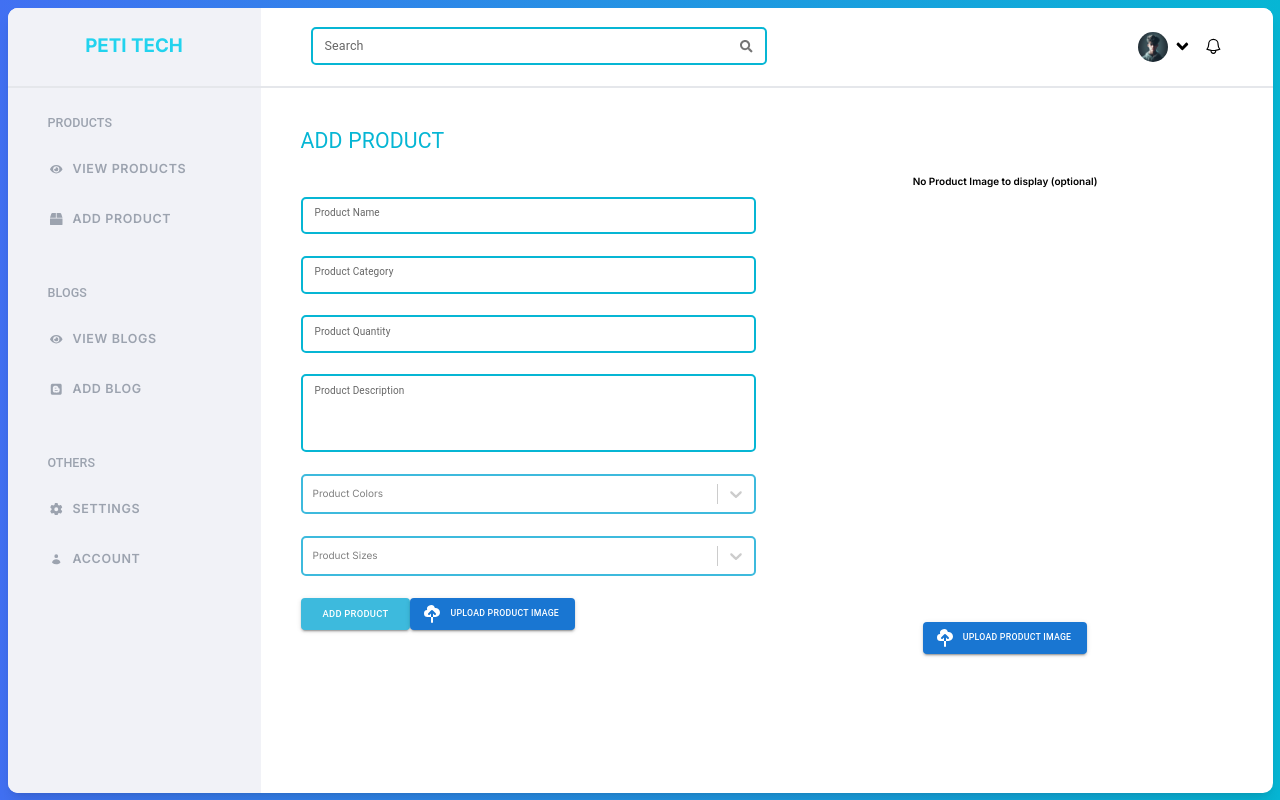
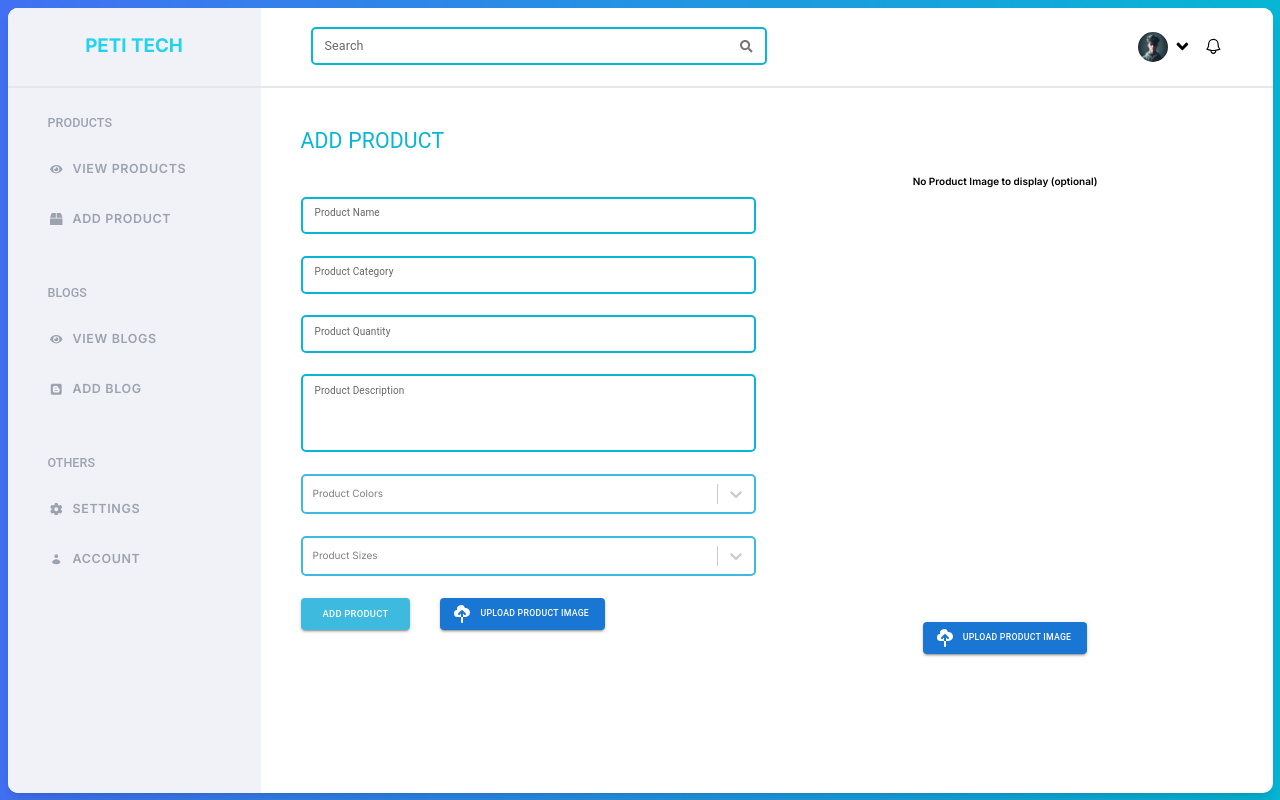
Before and after one commit to AhmedAbdEl-NasserAhmed/ECS-Commerce, a Next.js app: page /admin/dashboard/product in a window 1280 px wide. Built offline with nearby package versions, Linux system fonts and the light colour scheme.

Commit message:
Finishing product Form

```diff
--- a/src/app/admin/dashboard/layout.module.scss
+++ b/src/app/admin/dashboard/layout.module.scss
@@ -3,6 +3,6 @@
   grid-template-rows: max-content 1fr;
   grid-template-columns: minmax(max-content, 1fr) 4fr;
   justify-content: space-between;
-  overflow-y: scroll;
+  // overflow-y: scroll;
   height: 100%;
 }
--- a/src/app/admin/dashboard/layout.tsx
+++ b/src/app/admin/dashboard/layout.tsx
@@ -9,7 +9,9 @@ interface Props {
 function AdminPage({ children }: Props) {
   return (
     <div className="bg-gradient-to-r from-mainColor to-cyan-500 overflow-hidden  h-[100vh] px-3 py-3  ">
-      <div className={`${styles.container} bg-white rounded-2xl shadow-lg`}>
+      <div
+        className={`${styles.container} bg-white rounded-2xl overflow-hidden shadow-lg  `}
+      >
         <Navbar />
         <Links />
         <div className="col-span-full md:col-auto ">{children}</div>
--- a/src/app/admin/dashboard/product/page.tsx
+++ b/src/app/admin/dashboard/product/page.tsx
@@ -1,12 +1,9 @@
 "use client";
 
 import ShowUploadedImageProduct from "@/components/AdminDashboard/showUploadedProductImage";
-import { colourOptions } from "@/constants/colorOptions";
 import productFormInputs from "@/constants/productFormInputs";
 import productFormInputsSelectMenus from "@/constants/productFormInputsSelectMenus";
-import { sizesOptions } from "@/constants/sizesOptions";
 import { ProductFormInputs } from "@/types/types";
-import ErrorMessage from "@/ui/ErrorMessage/ErrorMessage";
 import SelectMenu from "@/ui/SelectMenu/SelectMenu";
 import CustomizedTextField from "@/ui/TextField/TextField";
 import UploadButton from "@/ui/uploadButton";
@@ -131,7 +128,7 @@ function ProductPage() {
             );
           })}
 
-          <Box component="div">
+          <Box component="div" className="flex items-center gap-12">
             <Button
               className="w-full md:w-max"
               sx={{
@@ -147,7 +144,7 @@ function ProductPage() {
               Add Product
             </Button>
             <Button
-              className=" md:hidden w-full md:w-max mt-6 md:mt-0"
+              className=" md:hidden w-full md:w-max m"
               component="label"
               role={undefined}
               variant="contained"
```
